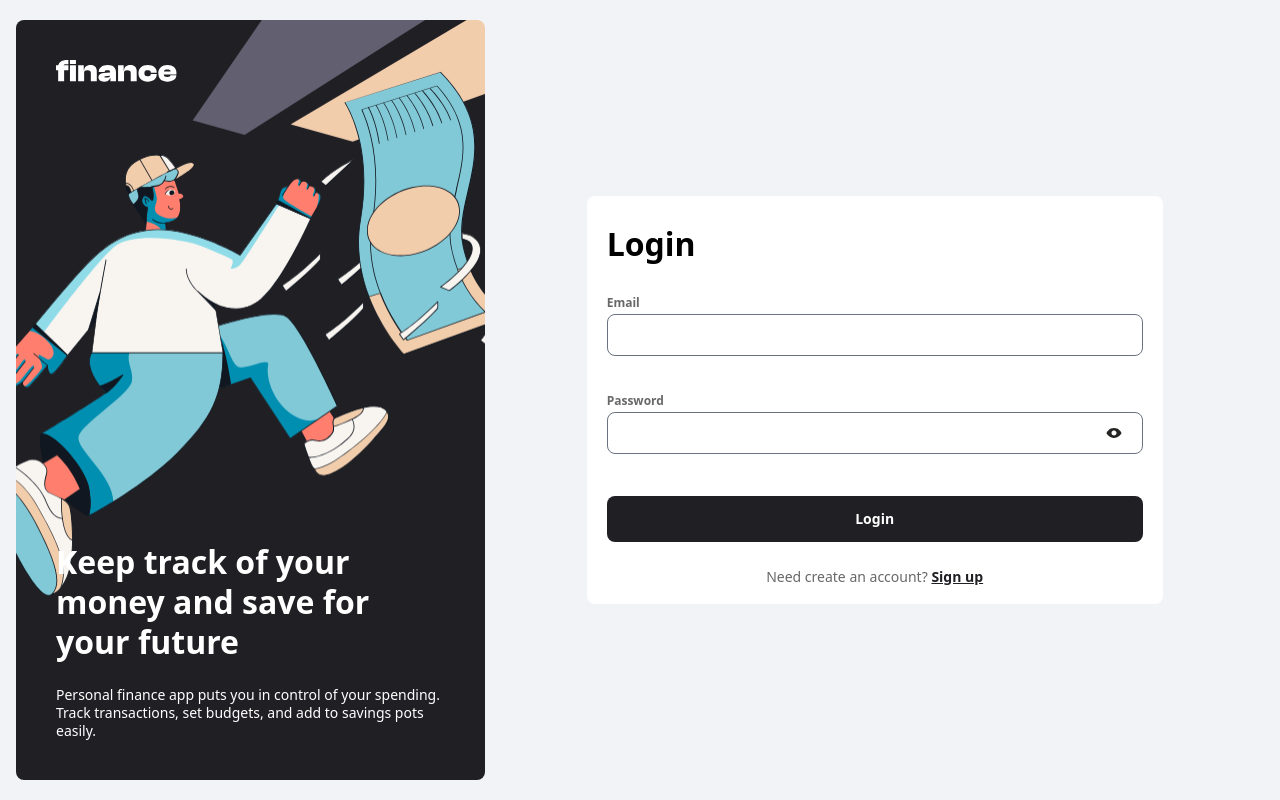
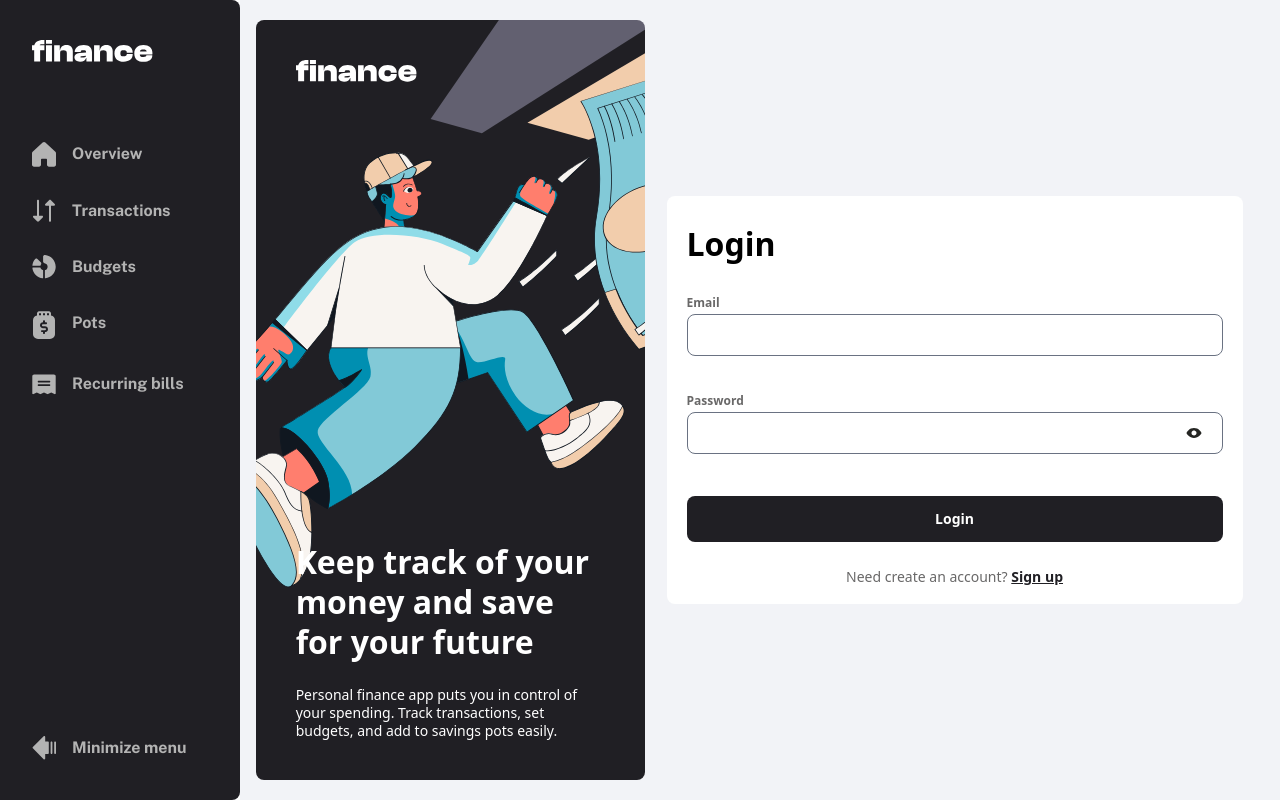
Before and after one commit to losadev/personal-finance-app, a Next.js app in the folder frontend/: page /auth/signin in a window 1280 px wide. Built offline with nearby package versions, Linux system fonts and the light colour scheme.

Commit message:
feat: desktop side bar

```diff
--- a/frontend/app/globals.css
+++ b/frontend/app/globals.css
@@ -33,8 +33,7 @@
   --color-white-app: #ffffff;
 
   /* === Tipografía (Public Sans) === */
-  --font-sans-app:
-    "Public Sans", ui-sans-serif, system-ui, -apple-system,
+  --font-sans-app: "Public Sans", ui-sans-serif, system-ui, -apple-system,
     Segoe UI, Roboto, "Helvetica Neue", Arial, "Noto Sans", "Apple Color Emoji",
     "Segoe UI Emoji", "Segoe UI Symbol", "Noto Color Emoji";
   --font-weight-regular: 400;
@@ -108,3 +107,7 @@
   letter-spacing: var(--tracking-0);
   font-weight: var(--font-weight-bold);
 }
+
+.menu-side-bar {
+  @apply px-8 py-4 flex gap-4 hover:bg-[var(--color-beige-100-app)] rounded-r-lg hover:border-l-6 hover:border-l-[var(--color-green-app)] hover:text-[var(--color-gray-900-app)] cursor-pointer;
+}
--- a/frontend/app/layout.tsx
+++ b/frontend/app/layout.tsx
@@ -1,6 +1,7 @@
 import type { Metadata } from "next";
 import { Public_Sans } from "next/font/google";
 import "./globals.css";
+import SideBar from "@/components/ui/sidebar/SideBar";
 
 const publicSans = Public_Sans({
   variable: "--font-public-sans",
@@ -8,8 +9,8 @@ const publicSans = Public_Sans({
 });
 
 export const metadata: Metadata = {
-  title: "Create Next App",
-  description: "Generated by create next app",
+  title: "Personal finance app",
+  description: "Generated by Pablo Losada",
 };
 
 export default function RootLayout({
@@ -19,16 +20,9 @@ export default function RootLayout({
 }>) {
   return (
     <html lang="en">
-      <body className={`${publicSans.variable} antialiased`}>
+      <body className={`${publicSans.variable} antialiased grid grid-cols-[auto_1fr] overflow-auto`}>
         {/* <SideBar /> */}
-        <nav className="bg-black hidden">
-          <ul>
-            <li>Link 1</li>
-            <li>Link 2</li>
-            <li>Link 3</li>
-            <li>Link 4</li>
-          </ul>
-        </nav>
+        <SideBar />
         {children}
       </body>
     </html>
--- a/frontend/app/page.tsx
+++ b/frontend/app/page.tsx
@@ -17,7 +17,7 @@ export default function Home() {
         <StatCard
           amount="$4,386.00"
           title="Current balance"
-          className="bg-[var(--color-gray-900)] text-[var(--color-white-app)]"
+          className="bg-[var(--color-gray-900-app)] text-[var(--color-white-app)]"
         />
         <StatCard
           amount="$4,386.00"
--- /dev/null
+++ b/frontend/components/ui/sidebar/SideBar.tsx
@@ -0,0 +1,42 @@
+import Image from 'next/image'
+import React from 'react'
+
+type Props = {}
+
+const SideBar = (props: Props) => {
+  return (
+    <nav className='bg-[var(--color-gray-900-app)] rounded-r-lg flex flex-col gap-6 pb-6'>
+        <div className='py-10 px-8'>
+            <Image src={"/assets/images/logo-large.svg"} alt='logo' width={121} height={21}/>
+        </div>
+        <ul className='flex flex-col flex-1 text-[var(--color-gray-300-app)] text-preset-3 pr-6'>
+            <li className='menu-side-bar'>
+                <Image alt='' src={"/assets/images/icon-nav-overview.svg"} width={24} height={24}/>
+                Overview
+            </li>
+            <li className='menu-side-bar'>
+                <Image alt='' src={"/assets/images/icon-nav-transactions.svg"} width={24} height={24}/>
+                Transactions
+            </li>
+            <li className='menu-side-bar'>
+                <Image alt='' src={"/assets/images/icon-nav-budgets.svg"} width={24} height={24}/>
+                Budgets
+            </li>
+            <li className='menu-side-bar'>
+                <Image alt='' src={"/assets/images/icon-nav-pots.svg"} width={24} height={24}/>
+                Pots
+            </li>
+            <li className='menu-side-bar'>
+                <Image alt='' src={"/assets/images/icon-nav-recurring-bills.svg"} width={24} height={24}/>
+                Recurring bills
+            </li>
+        </ul>
+        <button className='px-8 py-4 flex gap-4 text-[var(--color-gray-300-app)] hover:text-[var(--color-gray-100-app)]'>
+            <Image src={"/assets/images/icon-minimize-menu.svg"} alt='arrow left' width={24} height={24}/>
+            <span className='text-preset-3 '>Minimize menu</span>
+        </button>
+    </nav>
+  )
+}
+
+export default SideBar
```
